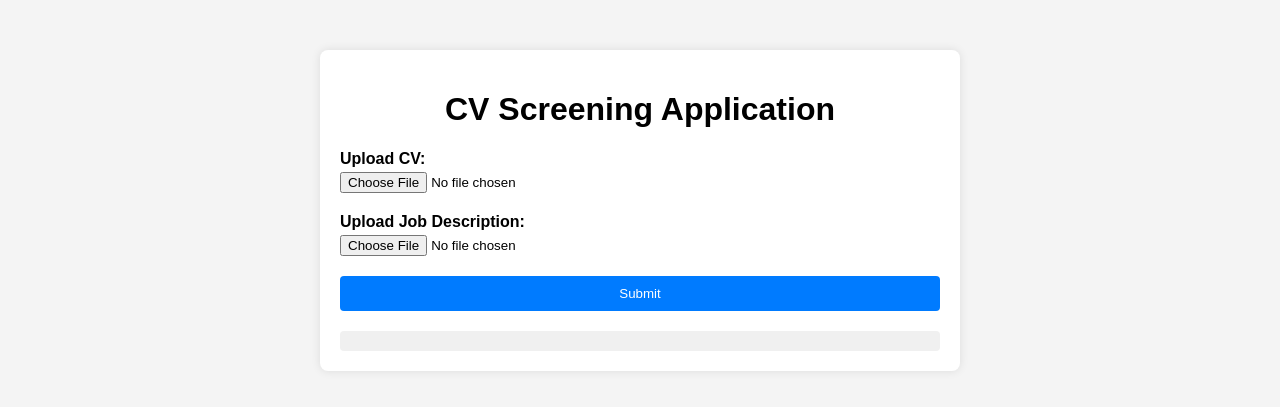
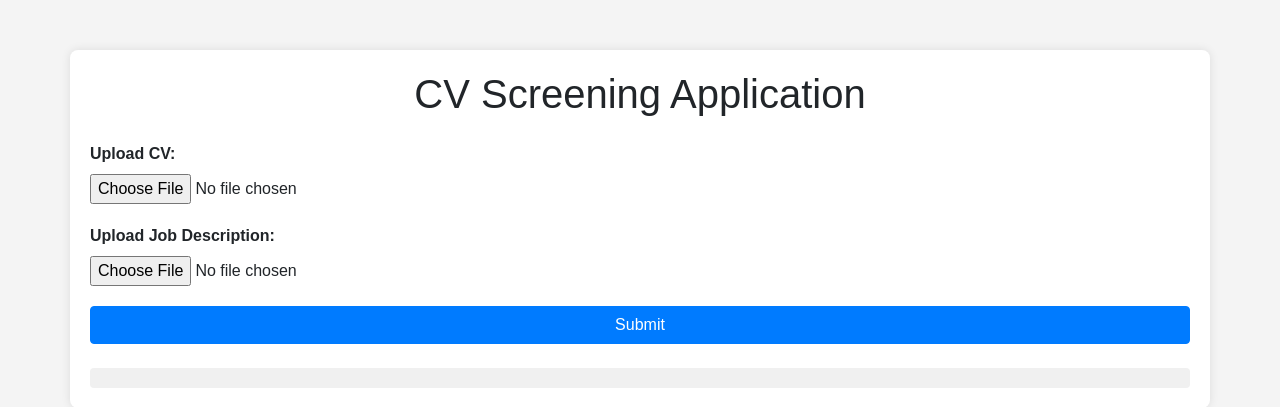
Before and after one commit to JamalShah47/AI-CV-Screening, a Flask app: page / in a window 1280 px wide. Shown: the top 407 px of the page. Run offline with Flask 3, Linux system fonts and the light colour scheme; some libraries are stand-ins or nearby versions.

Commit message:
design, prompt, readme

```diff
--- /dev/null
+++ b/requirements.txt
@@ -0,0 +1,5 @@
+Flask==3.0.3
+openai==1.14.2
+PyPDF2==3.0.1
+docx==0.2.4
+gunicorn==20.1.0
--- a/static/scripts.js
+++ b/static/scripts.js
@@ -1,6 +1,7 @@
 document.addEventListener('DOMContentLoaded', function() {
     const form = document.getElementById('uploadForm');
     const outputDiv = document.getElementById('output');
+    const submitBtn = document.querySelector('button[type="submit"]');
 
     form.addEventListener('submit', async function(event) {
         event.preventDefault();
@@ -14,8 +15,16 @@ document.addEventListener('DOMContentLoaded', function() {
             return;
         }
 
+        // Disable submit button and show loading spinner
+        submitBtn.disabled = true;
+        submitBtn.innerHTML = '<span class="spinner-border spinner-border-sm" role="status" aria-hidden="true"></span> Loading...';
+
         const response = await processFiles(formData);
         displayOutput(response);
+
+        // Re-enable submit button and reset text
+        submitBtn.disabled = false;
+        submitBtn.innerHTML = 'Submit';
     });
 
     async function processFiles(formData) {
@@ -39,6 +48,16 @@ document.addEventListener('DOMContentLoaded', function() {
         }
 
         const { score, explanation } = response;
-        outputDiv.innerHTML = `<p>Score: ${score}</p><p>Explanation: ${explanation}</p>`;
+
+        // Set color based on score
+        let color = '';
+        if (score >= 7) {
+            color = 'green'; // Green for scores >= 7
+        } else {
+            color = 'red'; // Red for scores < 7
+        }
+
+        // Update output with colored score
+        outputDiv.innerHTML = `<p>Score: <span style="color: ${color};">${score}</span></p><p>Explanation: ${explanation}</p>`;
     }
 });
--- a/static/styles.css
+++ b/static/styles.css
@@ -6,8 +6,7 @@ body {
 }
 
 .container {
-    max-width: 600px;
-    margin: 50px auto;
+    margin-top: 50px;
     padding: 20px;
     background-color: #fff;
     border-radius: 8px;
@@ -23,28 +22,11 @@ h1 {
 }
 
 label {
-    display: block;
     font-weight: bold;
 }
 
-input[type="file"] {
-    display: block;
-    margin-top: 4px;
-}
-
 button {
-    display: block;
     width: 100%;
-    padding: 10px;
-    background-color: #007bff;
-    color: #fff;
-    border: none;
-    border-radius: 4px;
-    cursor: pointer;
-}
-
-button:hover {
-    background-color: #0056b3;
 }
 
 #output {
--- a/templates/index.html
+++ b/templates/index.html
@@ -4,26 +4,33 @@
     <meta charset="UTF-8">
     <meta name="viewport" content="width=device-width, initial-scale=1.0">
     <title>CV Screening Application</title>
+    <!-- Bootstrap CSS -->
+    <link rel="stylesheet" href="https://stackpath.bootstrapcdn.com/bootstrap/4.5.2/css/bootstrap.min.css">
+    <!-- Custom CSS -->
     <link rel="stylesheet" href="{{ url_for('static', filename='styles.css') }}">
-
 </head>
 <body>
     <div class="container">
-        <h1>CV Screening Application</h1>
+        <h1 class="mb-4">CV Screening Application</h1>
         <form id="uploadForm" enctype="multipart/form-data">
             <div class="form-group">
                 <label for="cv">Upload CV:</label>
-                <input type="file" id="cv" name="cv" accept=".pdf,.doc,.docx">
+                <input type="file" id="cv" name="cv" accept=".pdf,.doc,.docx" class="form-control-file">
             </div>
             <div class="form-group">
                 <label for="jobDescription">Upload Job Description:</label>
-                <input type="file" id="jobDescription" name="jobDescription" accept=".pdf,.doc,.docx">
+                <input type="file" id="jobDescription" name="jobDescription" accept=".pdf,.doc,.docx" class="form-control-file">
             </div>
-            <button type="submit">Submit</button>
+            <button type="submit" class="btn btn-primary">Submit</button>
         </form>
-        <div id="output"></div>
+        <div id="output" class="mt-4"></div>
     </div>
 
+    <!-- Bootstrap JS and jQuery (required for Bootstrap) -->
+    <script src="https://code.jquery.com/jquery-3.5.1.slim.min.js"></script>
+    <script src="https://cdn.jsdelivr.net/npm/@popperjs/core@2.5.4/dist/umd/popper.min.js"></script>
+    <script src="https://stackpath.bootstrapcdn.com/bootstrap/4.5.2/js/bootstrap.min.js"></script>
+    <!-- Custom JS -->
     <script src="{{ url_for('static', filename='scripts.js') }}"></script>
 </body>
 </html>
```
Also changed, not shown: README.md.
